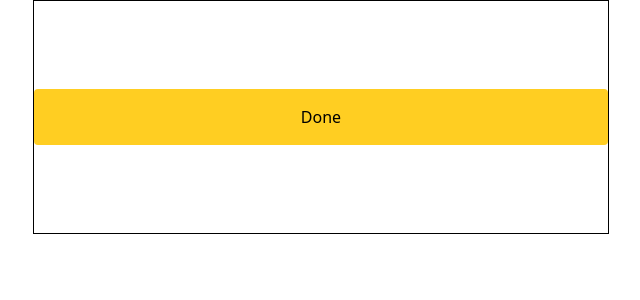
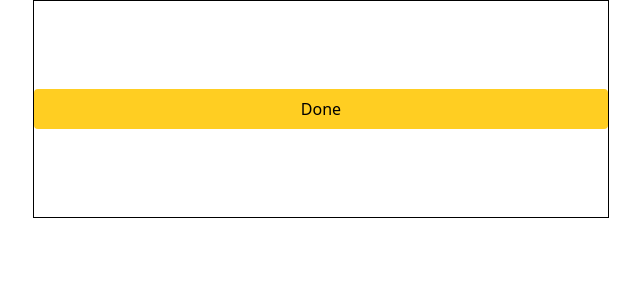
Before and after one commit to RyoDagg/ellty-round-1-test, a React (Vite) app: page / in a window 1280 px wide. Shown: the top 300 px of the page, without its empty margins (319-959 px from the left). Built offline with nearby package versions, Linux system fonts and the light colour scheme.

Commit message:
adjust button height

```diff
--- a/src/components/Button.tsx
+++ b/src/components/Button.tsx
@@ -2,7 +2,7 @@ import type { ReactNode } from 'react';
 
 const Button = ({ children }: { children: ReactNode }) => {
   return (
-    <button className="bg-[#FFCE22] rounded-sm px-2 py-4 cursor-pointer active:cursor-default w-full hover:bg-[#FFD84D] active:bg-[#FFCE22]">
+    <button className="bg-[#FFCE22] rounded-sm h-10 px-2 cursor-pointer active:cursor-default w-full hover:bg-[#FFD84D] active:bg-[#FFCE22]">
       {children}
     </button>
   );
```
